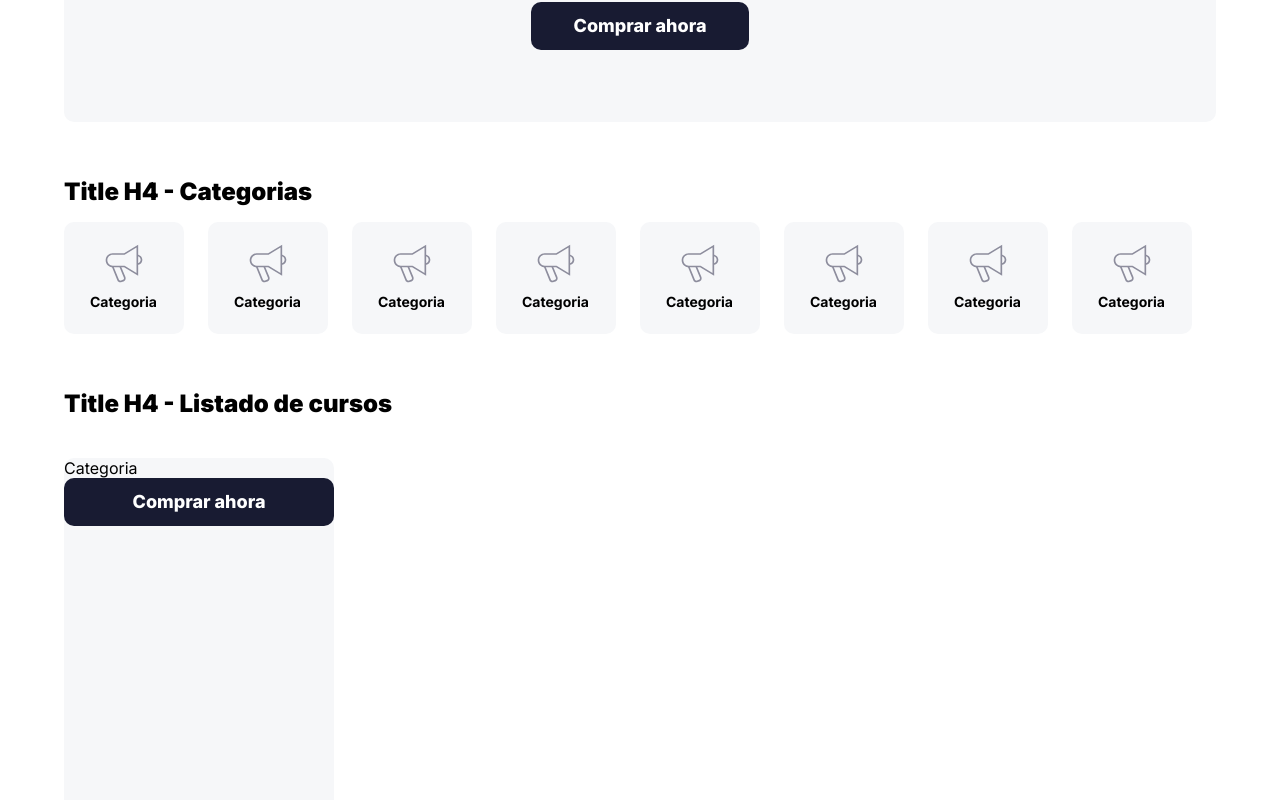
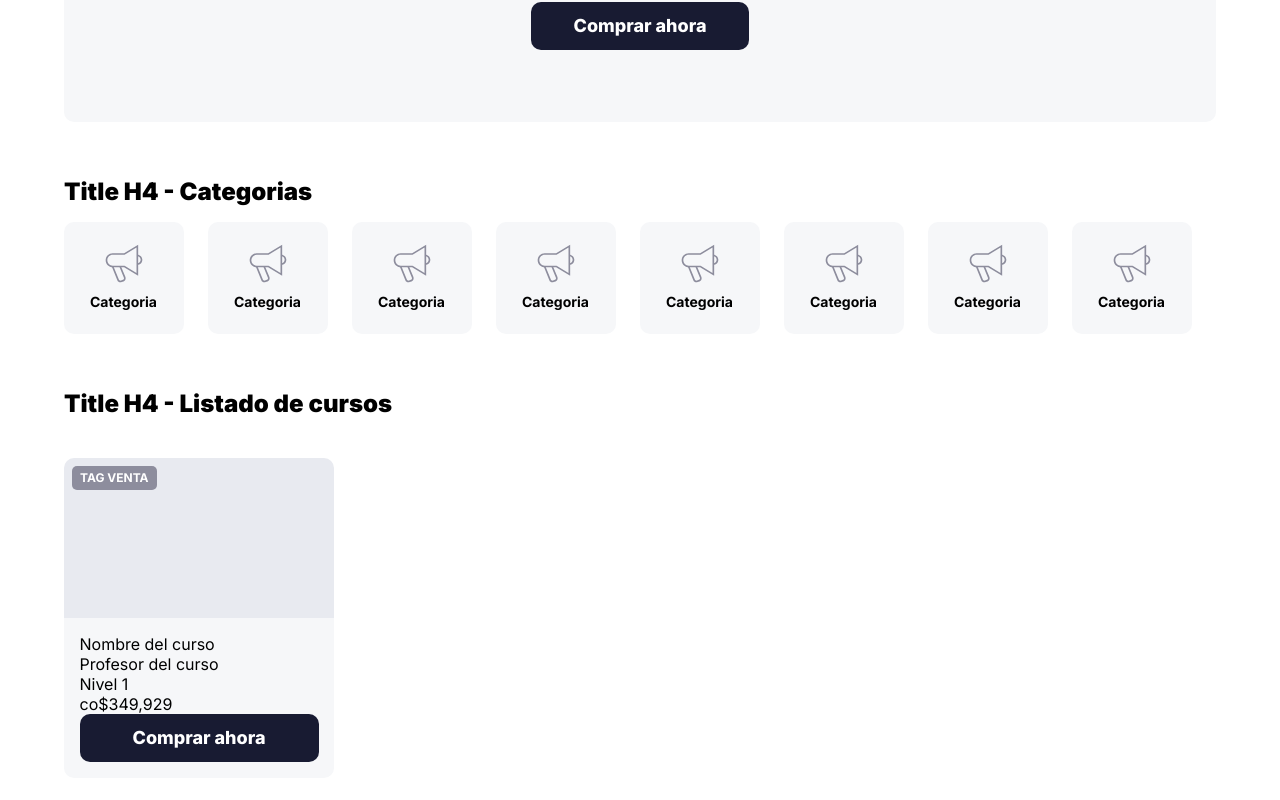
Before and after one commit to jcvegab/crashcourse-frontend, a Next.js app: page / in a window 1280 px wide. Shown: the part 270-1070 px from the top of the page. Built offline with nearby package versions, Linux system fonts and the light colour scheme.

Commit message:
Prototype CourseCard component and created Tag component

```diff
--- a/components/UI/CourseCard.js
+++ b/components/UI/CourseCard.js
@@ -1,18 +1,38 @@
 import styled from 'styled-components';
-import Button from '../UI/Button';
+import Button from './Button';
+import Tag from './Tag';
 
 const CourseCardContainer = styled.div`
   width: 270px;
   height: 368px;
+`;
+
+const CourseCardImage = styled.div`
+  height: 160px;
+  padding: 8px;
+  border-radius: 10px 10px 0 0;
+  background-color: ${({ theme }) => theme.colors.grayLight};
+`;
+
+const CourseCardInfo = styled.div`
+  padding: 16px 15.5px;
+  border-radius: 0 0 10px 10px;
   background-color: ${({ theme }) => theme.colors.grayLighter};
-  border-radius: 10px;
 `;
 
 export default function CourseCard() {
   return (
     <CourseCardContainer>
-      <p>Categoria</p>
-      <Button>Comprar ahora</Button>
+      <CourseCardImage>
+        <Tag>Tag venta</Tag>
+      </CourseCardImage>
+      <CourseCardInfo>
+        <p>Nombre del curso</p>
+        <p>Profesor del curso</p>
+        <p>Nivel 1</p>
+        <p>co$349,929</p>
+        <Button>Comprar ahora</Button>
+      </CourseCardInfo>
     </CourseCardContainer>
   );
 }
--- /dev/null
+++ b/components/UI/Tag.js
@@ -0,0 +1,17 @@
+import styled from 'styled-components';
+
+const StyledTag = styled.div`
+  width: fit-content;
+  padding: 4px 8px;
+  color: ${({ theme }) => theme.colors.white};
+  border-radius: 5px;
+  background-color: ${({ theme }) => theme.colors.grayDark};
+  font-weight: 700;
+  font-size: 12px;
+  line-height: 16px;
+  text-transform: uppercase;
+`;
+
+export default function Tag({ children }) {
+  return <StyledTag>{children}</StyledTag>;
+}
```
